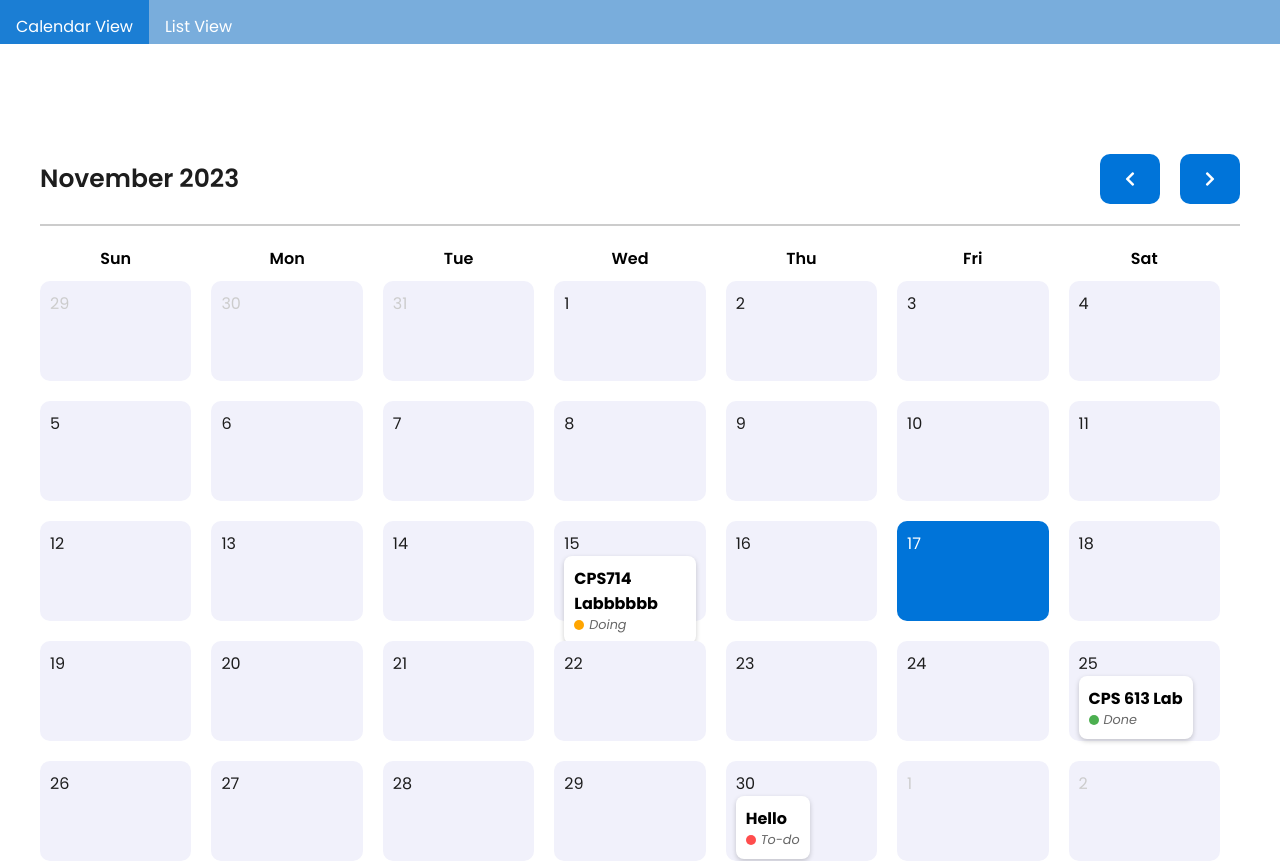
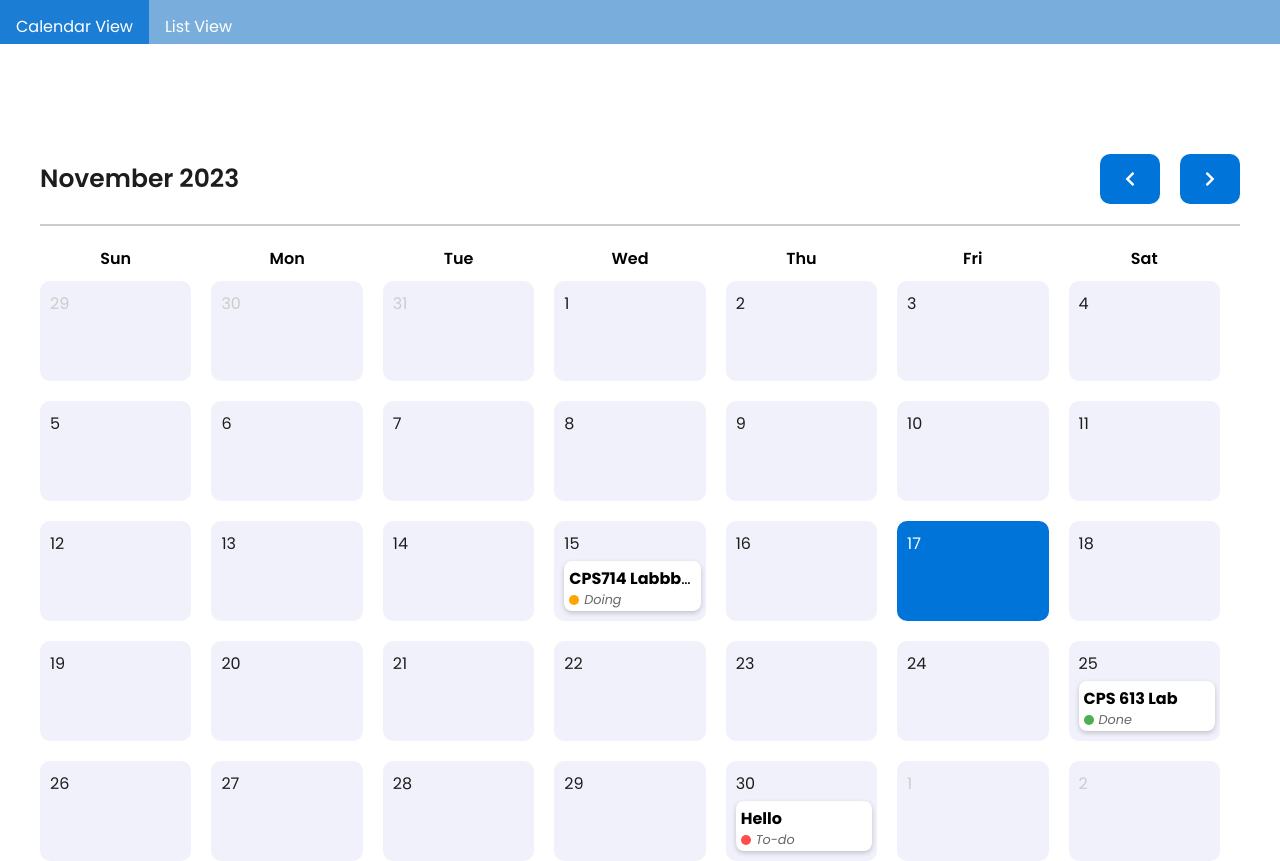
Before and after one commit to mpat247/onTrack, a React (Create React App) app in the folder client/: page /calendarpage in a window 1280 px wide. Built offline with nearby package versions, Linux system fonts and the light colour scheme.

Commit message:
Made the task to be more aesthetically pleasing

```diff
--- a/client/src/calendarPage.css
+++ b/client/src/calendarPage.css
@@ -97,7 +97,34 @@ body {
   background-color: #f1f1fb;
   transition: all 0.3s;
   padding: 10px;
+  position: relative;
 }
+.days .day .task-card {
+  position: absolute;
+  bottom: 10px; /* Position the task-card at the bottom of the day */
+  left: 10px;
+  width: 90%;
+  max-height: 50%; /* Set a maximum height for the task-card */
+  overflow: hidden; /* Hide overflow content */
+  z-index: 1; /* Ensure the task-card is above the next/prev days */
+  padding: 5px; /* Add some padding for better spacing */
+}
+
+.days .day .task-card .task-details .task-progress {
+  font-size: 0.8rem; /* Adjust the font size */
+}
+
+.days .day .task-card .task-details {
+  max-height: 100%; /* Limit the maximum height of task details */
+}
+
+.days .day .task-card .task-details .task-name {
+  white-space: nowrap; /* Prevent text from wrapping to the next line */
+  overflow: hidden; /* Hide overflowing text */
+  text-overflow: ellipsis; /* Show ellipsis (...) for hidden text */
+}
+
+
 .days .day:not(.next):not(.prev):hover {
   color: #fff;
   background-color: var(--primary-color);
@@ -111,6 +138,8 @@ body {
 .days .day.prev {
   color: #ccc;
 }
+
+
 
 .days .day .task-card .task-details .task-progress {
   position: relative;
```
